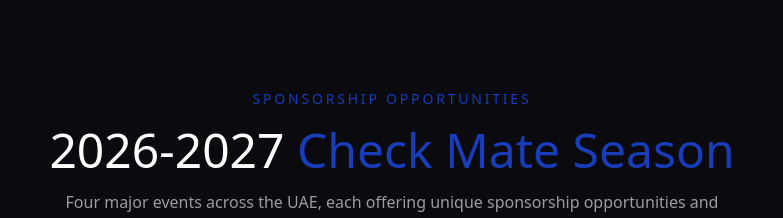
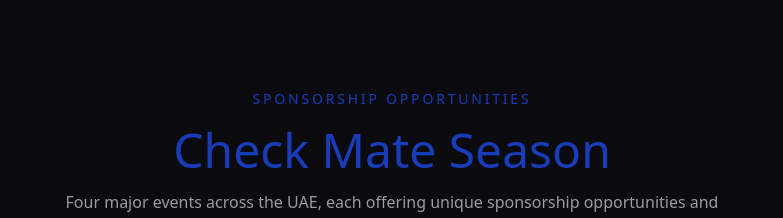
Before and after one commit to checkmate-web/checkmate-landing, a React (Vite) app: page / in a window 1280 px wide. Shown: the part 4140-4358 px from the top of the page, without its empty margins (248-1031 px from the left). Built offline with nearby package versions, Linux system fonts and the light colour scheme.

Commit message:
Remove 2026-2027

```diff
--- a/src/components/Sponsorship.tsx
+++ b/src/components/Sponsorship.tsx
@@ -61,7 +61,7 @@
             Sponsorship Opportunities
           </span>
           <h2 className="text-4xl md:text-5xl font-light mt-4 mb-4">
-            2026-2027{" "}
+            {/* 2026-2027{" "} */}
             <span className="text-blue-800 font-medium">
               Check Mate Season
             </span>
```
